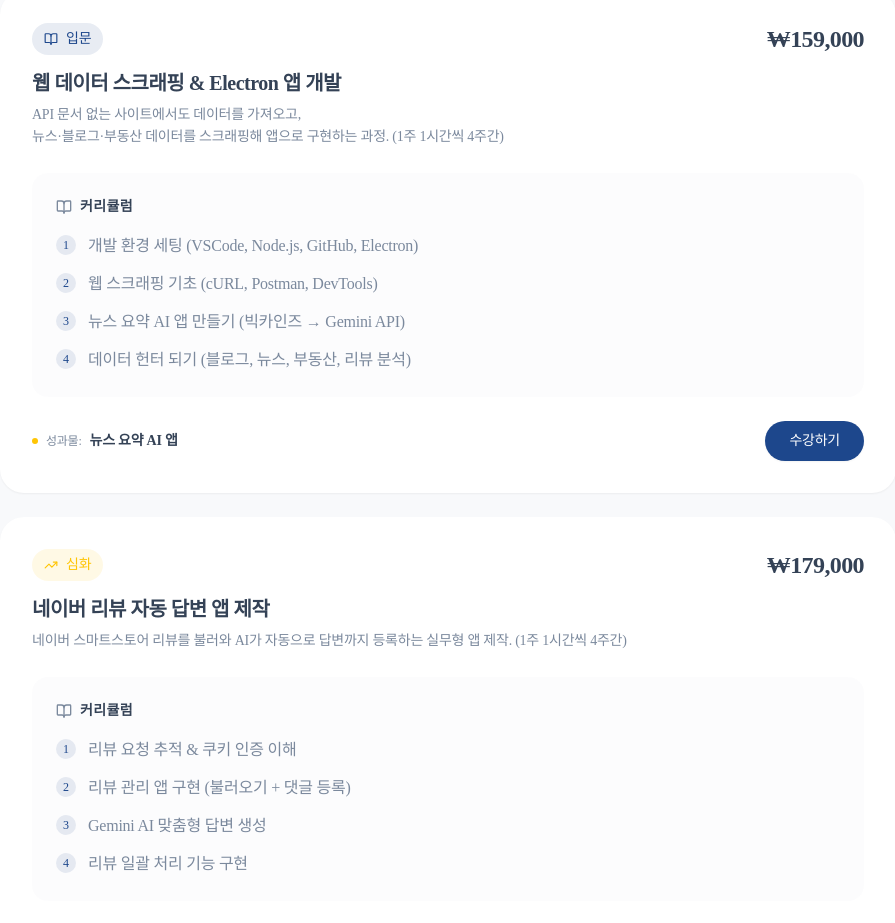
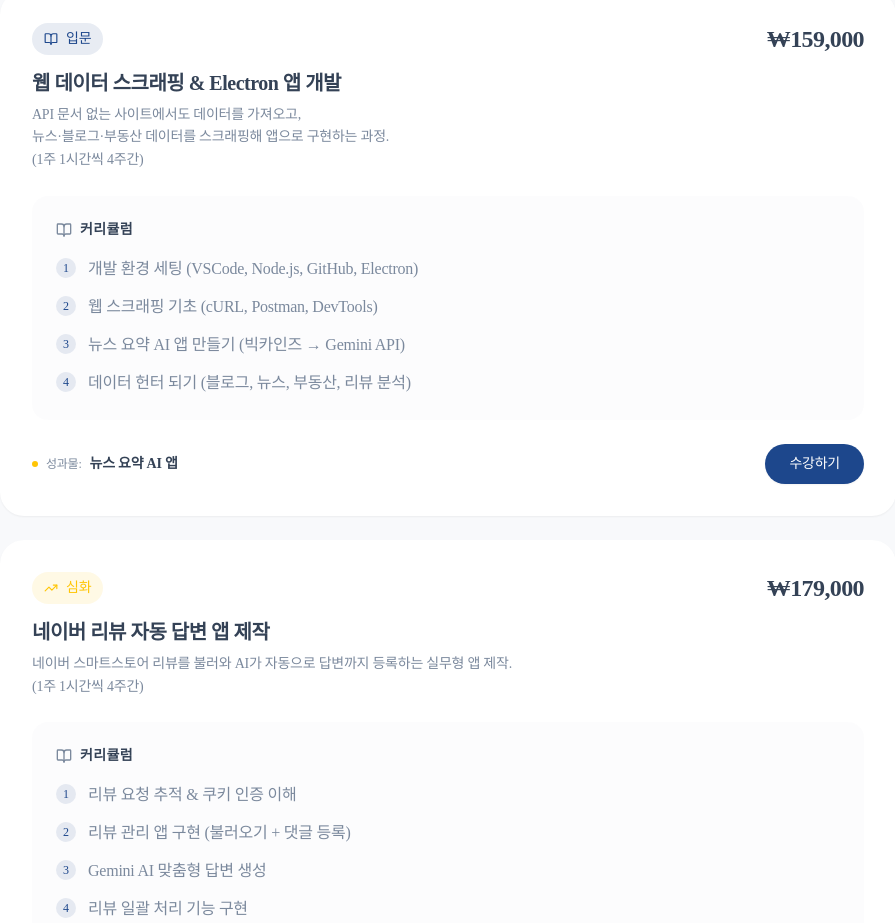
Before and after one commit to nestezup/gemini-dev-journey, a React (Vite) app: page / in a window 1280 px wide. Shown: the part 2620-3543 px from the top of the page, without its empty margins (192-1087 px from the left). Built offline with nearby package versions, Linux system fonts and the light colour scheme; the HTML template or start-up script is replaced by a standard one.

Commit message:
Split course duration into new paragraph

```diff
--- a/src/components/CourseSection.tsx
+++ b/src/components/CourseSection.tsx
@@ -20,7 +20,9 @@ const CourseSection = () => {
         <>
           <span>API 문서 없는 사이트에서도 데이터를 가져오고,</span>
           <br />
-          <span>뉴스·블로그·부동산 데이터를 스크래핑해 앱으로 구현하는 과정. (1주 1시간씩 4주간)</span>
+          <span>뉴스·블로그·부동산 데이터를 스크래핑해 앱으로 구현하는 과정.</span>
+          <br />
+          <span>(1주 1시간씩 4주간)</span>
         </>
       ),
       curriculum: [
@@ -38,7 +40,13 @@ const CourseSection = () => {
       title: "네이버 리뷰 자동 답변 앱 제작",
       level: "심화",
       color: "accent",
-      description: "네이버 스마트스토어 리뷰를 불러와 AI가 자동으로 답변까지 등록하는 실무형 앱 제작. (1주 1시간씩 4주간)",
+      description: (
+        <>
+          <span>네이버 스마트스토어 리뷰를 불러와 AI가 자동으로 답변까지 등록하는 실무형 앱 제작.</span>
+          <br />
+          <span>(1주 1시간씩 4주간)</span>
+        </>
+      ),
       curriculum: [
         "리뷰 요청 추적 & 쿠키 인증 이해",
         "리뷰 관리 앱 구현 (불러오기 + 댓글 등록)",
```
